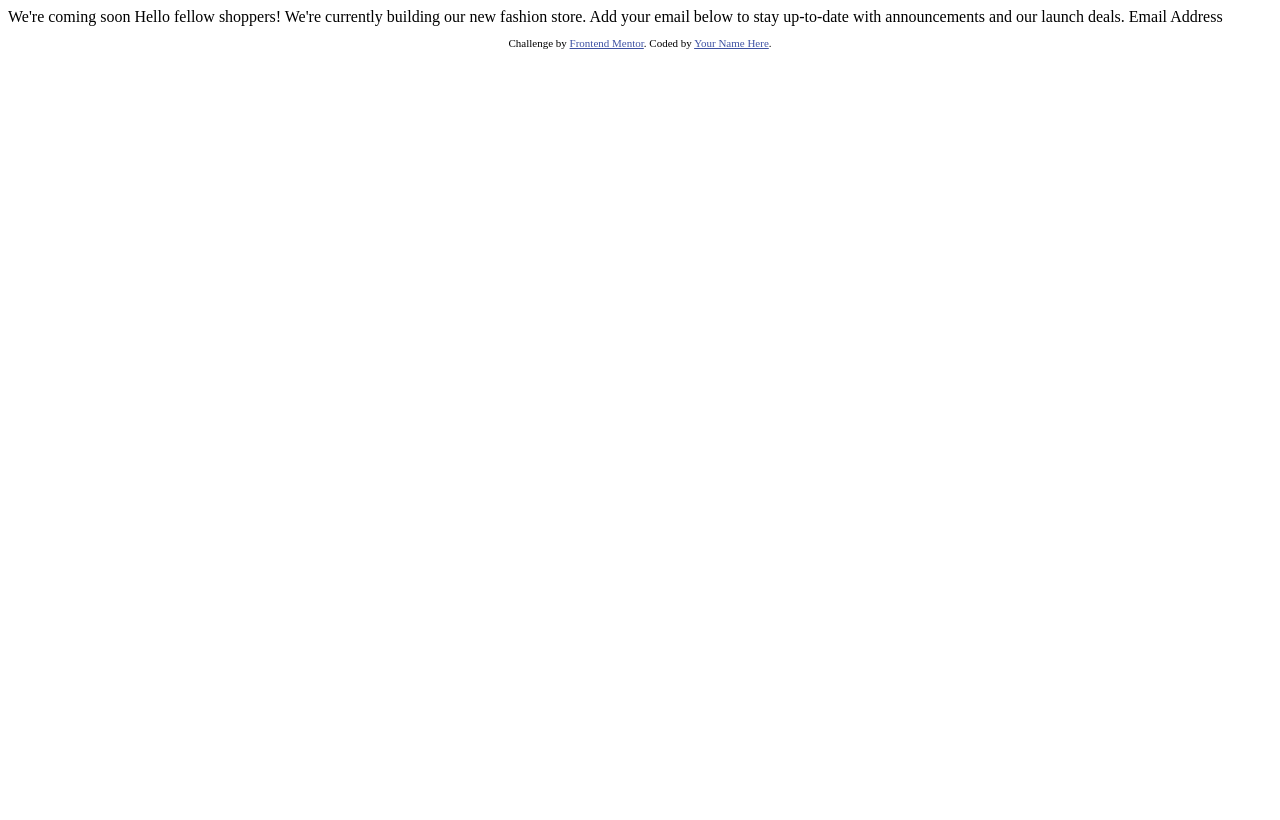
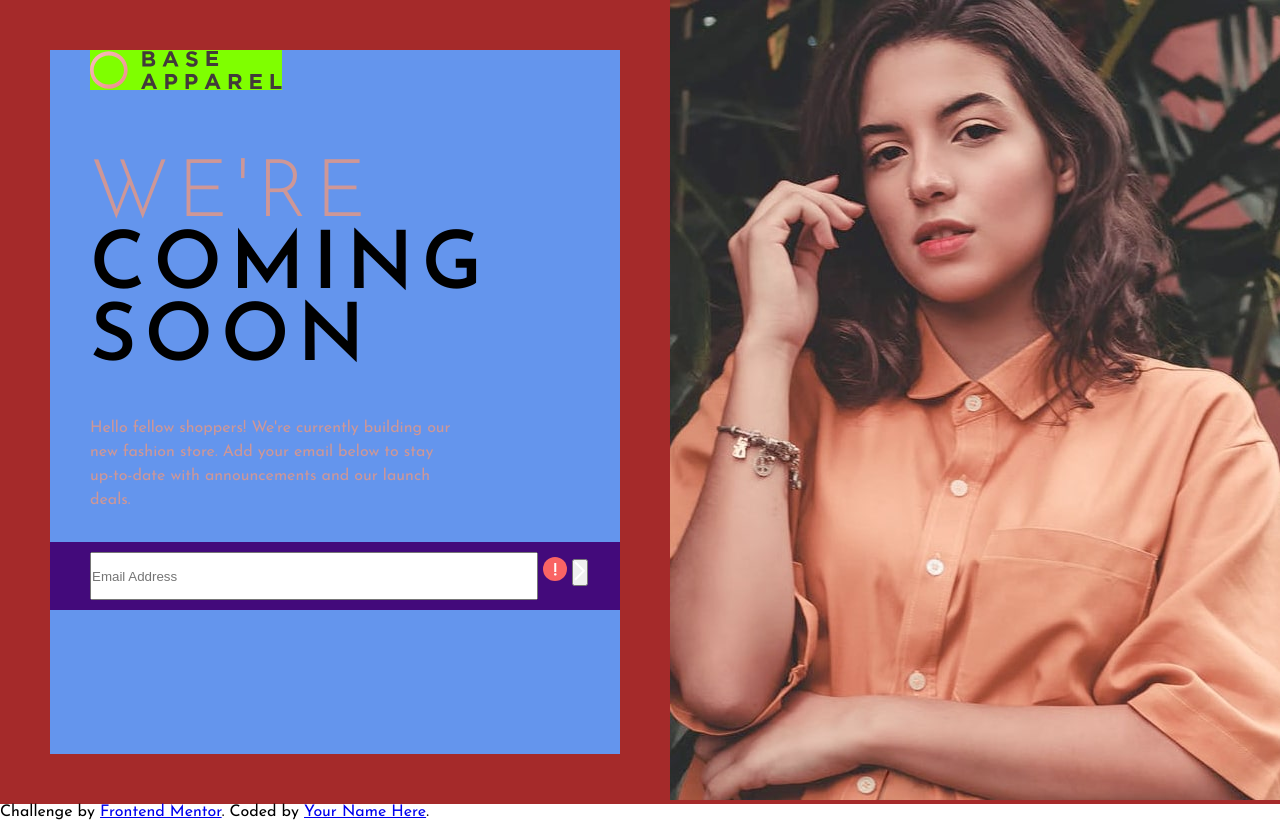
Before and after one commit to helinozlemm/JavaScript-Projects, a plain HTML site: page 02-Base-Apparel-Coming-Soon-master/index.html in a window 1280 px wide. Drawn offline with Linux system fonts and the light colour scheme.

Commit message:
css added

```diff
--- a/02-Base-Apparel-Coming-Soon-master/index.html
+++ b/02-Base-Apparel-Coming-Soon-master/index.html
@@ -8,20 +8,46 @@
 
   <title>Frontend Mentor | Base Apparel coming soon page</title>
 
+  <link rel="stylesheet" href="styles/style.css">
+
+  <link rel="preconnect" href="https://fonts.gstatic.com">
+<link href="https://fonts.googleapis.com/css2?family=Josefin+Sans:wght@300;400;600&display=swap" rel="stylesheet">
+
   <!-- Feel free to remove these styles or customise in your own stylesheet 👍 -->
-  <style>
-    .attribution { font-size: 11px; text-align: center; }
-    .attribution a { color: hsl(228, 45%, 44%); }
-  </style>
+
 </head>
 <body>
+  <div class="container">
+    <div class="left-column">
+      <img src="images/logo.svg" alt="logo"  class="logo_image">
 
-  We're coming soon
 
-  Hello fellow shoppers! We're currently building our new fashion store.
-  Add your email below to stay up-to-date with announcements and our launch deals.
+      <h1><span>We're</span> <br>
+      coming <br>
+      soon</h1>
 
-  Email Address
+      <p>Hello fellow shoppers! We're currently building our new fashion store.
+      Add your email below to stay up-to-date with announcements and our launch deals.
+      </p>
+
+        <form class="form-container" id="form">
+          <input type="email" id="email" placeholder="Email Address">
+          <img src="images/icon-error.svg" alt="error_icon" class="error">
+          <button id="send">
+            <img src="images/icon-arrow.svg" alt="button_img" class="button">
+          </button>
+
+        </form>
+
+    </div>
+
+    <div class="right-column">
+      <img src="images/hero-desktop.jpg" alt="desktop_picture">
+    </div>
+
+
+  </div>
+
 
   <footer>
     <p class="attribution">
--- /dev/null
+++ b/02-Base-Apparel-Coming-Soon-master/styles/style.scss
@@ -0,0 +1,69 @@
+$DesaturedRed: hsl(0, 36%, 70%);
+$SoftRed: hsl(0, 93%, 68%);
+$DarkGrayishRed: hsl(0, 6%, 24%);
+
+$font-weights: (
+  "regular": 300,
+  "medium": 400,
+  "bold": 600,
+);
+
+* {
+  box-sizing: border-box;
+  padding: 0;
+  margin: 0;
+}
+
+body {
+  font-family: "Josefin Sans", sans-serif;
+  font-size: 16px;
+  background-color: #fff;
+}
+
+.container {
+  background-color: brown;
+  display: flex;
+}
+
+.logo_image {
+  width: 15vw;
+  background: chartreuse;
+  margin-left: 40px;
+}
+.left-column {
+  display: flex;
+  flex-direction: column;
+  margin: 50px;
+  background-color: cornflowerblue;
+
+  h1 {
+    text-transform: uppercase;
+    margin-top: 70px;
+    line-height: 4.5rem;
+    font-weight: map-get($font-weights, bold);
+    letter-spacing: 8px;
+    margin-left: 40px;
+    font-size: 80px;
+
+    span {
+      color: $DesaturedRed;
+      font-weight: map-get($font-weights, regular);
+    }
+  }
+  p {
+    color: $DesaturedRed;
+    margin: 40px 160px 30px 40px;
+    line-height: 1.5rem;
+  }
+
+  form {
+    padding: 10px;
+    background-color: #430a7b;
+
+    input {
+      margin-left: 30px;
+      height: 3rem;
+      width: 28rem;
+    }
+  }
+}
```
Also changed, not shown: 02-Base-Apparel-Coming-Soon-master/styles/style.css (added), 1 other file.
